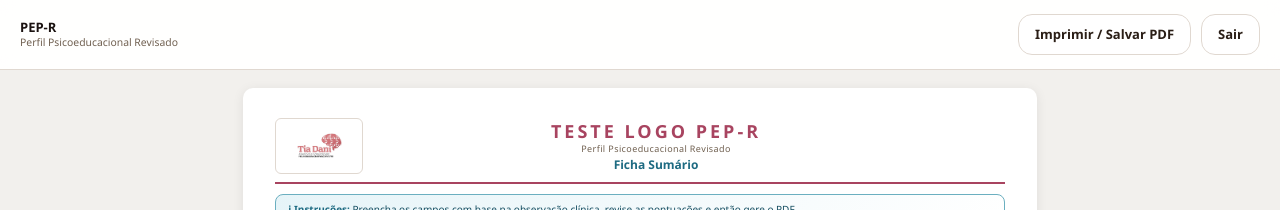
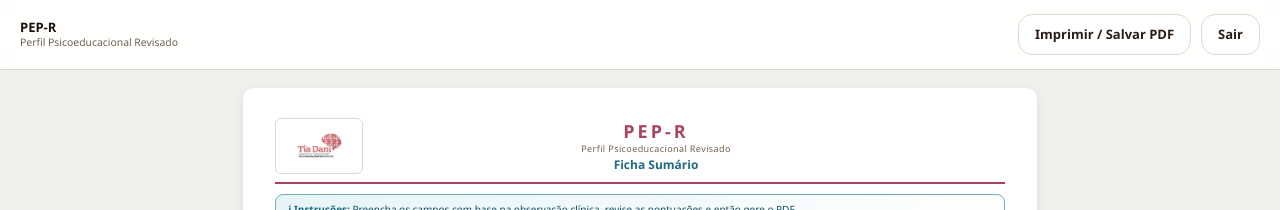
Before and after one commit to cliente-daniele-brugnoli/formulario-pep-r, a website: page public/index.html in a window 1280 px wide. Shown: the top 210 px of the page. Drawn offline with Linux system fonts and the light colour scheme.

Commit message:
Update index.html

```diff
--- a/public/index.html
+++ b/public/index.html
@@ -25,7 +25,7 @@
           <img src="/logo.jpeg" alt="Logo" class="logo-img" onerror="this.style.display='none'">
         </div>
         <div class="ph-center">
-          <div class="main">TESTE LOGO PEP-R</div>
+          <div class="main">PEP-R</div>
           <div class="sub">Perfil Psicoeducacional Revisado</div>
           <div class="sub2">Ficha Sumário</div>
         </div>
```
